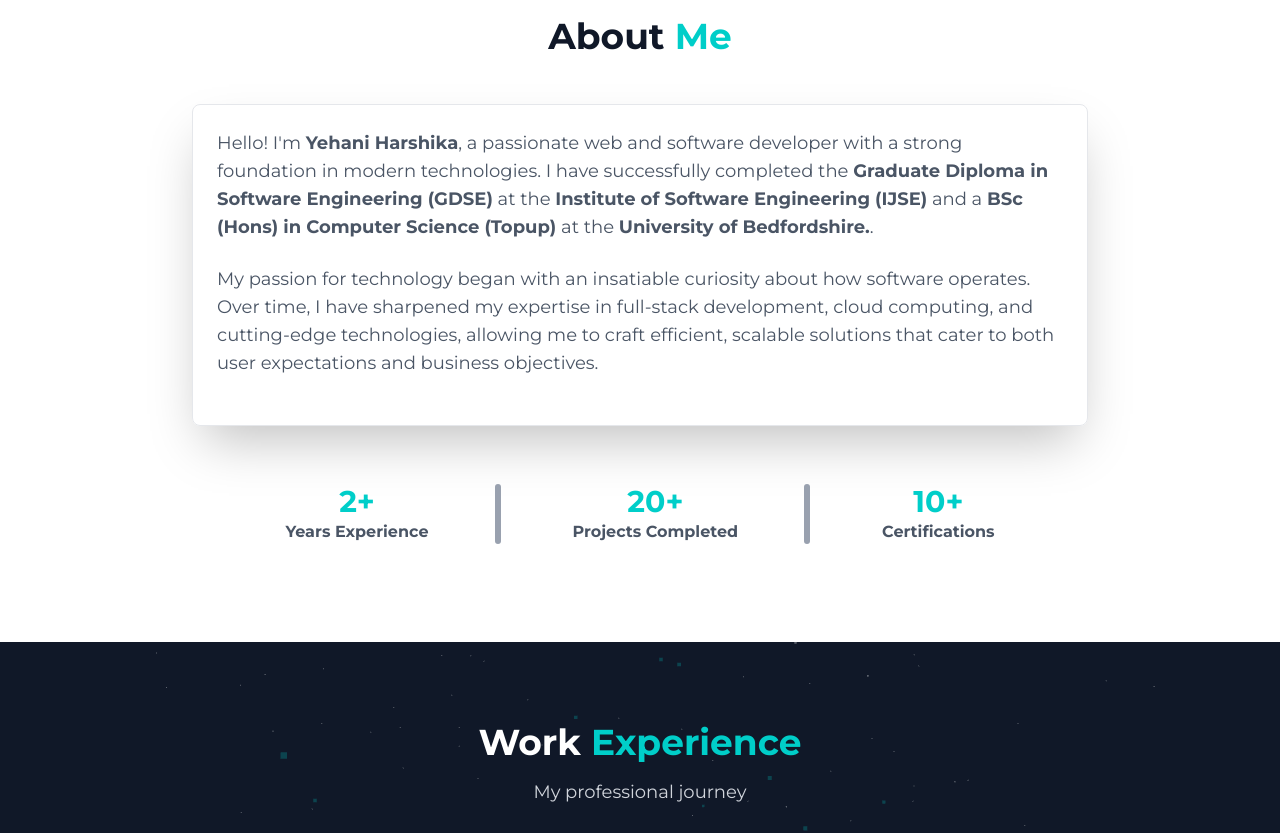
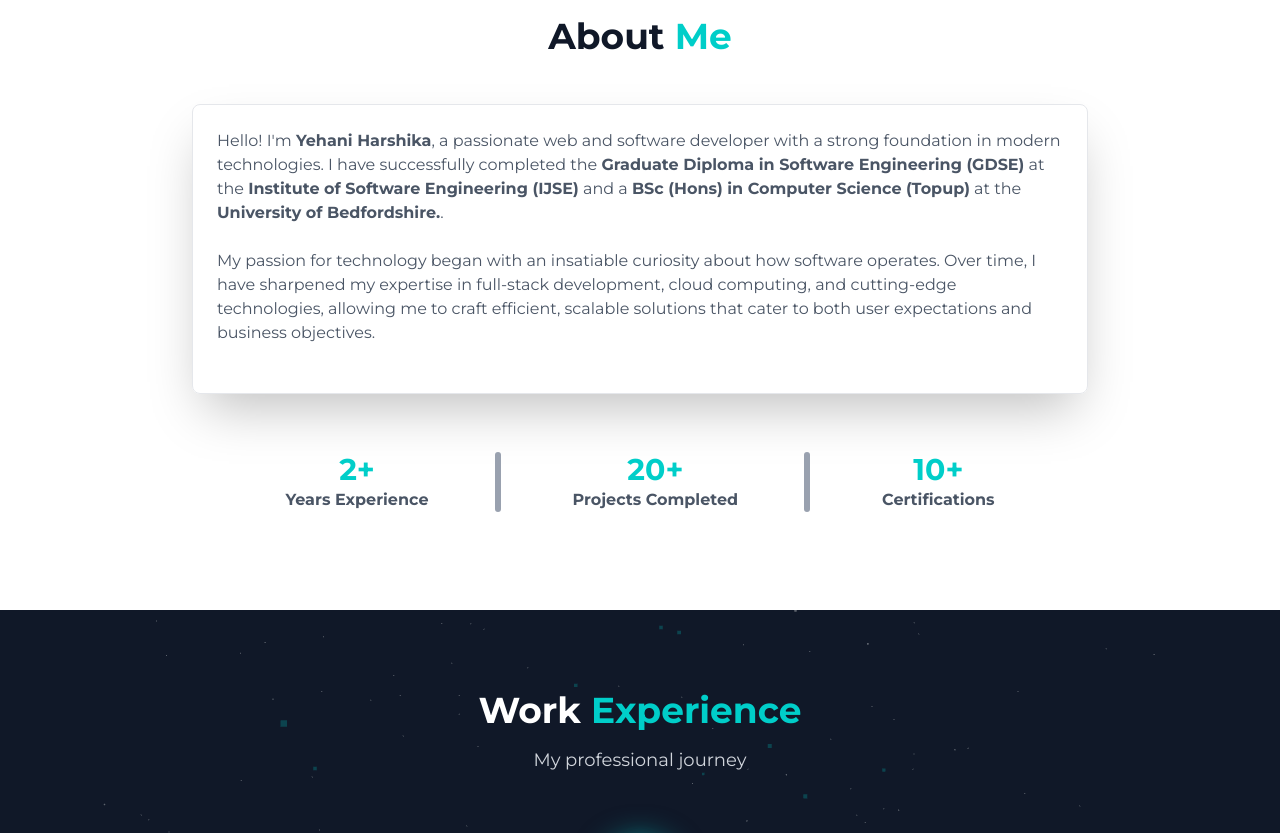
Before and after one commit to yehaniharshika/portfolio-react, a React (Vite) app: page / in a window 1280 px wide. Shown: the part 880-1713 px from the top of the page. Built offline with nearby package versions, Linux system fonts and the light colour scheme.

Commit message:
completed

```diff
--- a/src/components/NavBar.tsx
+++ b/src/components/NavBar.tsx
@@ -62,7 +62,7 @@
                     yehani.
                 </a>
 
-                <div className="flex items-center space-x-8">
+                <div className="flex items-center">
                     <div className="hidden md:flex space-x-8">
                         {navItems.map(item => (
                             <button
--- a/src/section/About.tsx
+++ b/src/section/About.tsx
@@ -42,7 +42,7 @@
             }}
           >
             <p
-              className="text-lg text-gray-600 dark:text-gray-300 mb-6"
+              className=" text-gray-600 dark:text-gray-300 mb-6"
               style={{ fontFamily: "Montserrat, sans-serif" }}
             >
               Hello! I'm <strong>Yehani Harshika</strong>, a passionate web and
@@ -55,7 +55,7 @@
             </p>
 
             <p
-              className="text-lg text-gray-600 dark:text-gray-300 mb-6"
+              className=" text-gray-600 dark:text-gray-300 mb-6"
               style={{ fontFamily: "Montserrat, sans-serif" }}
             >
               My passion for technology began with an insatiable curiosity about
```
